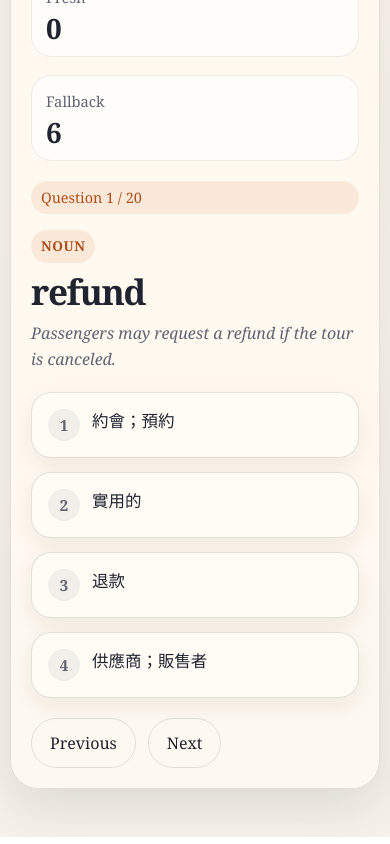
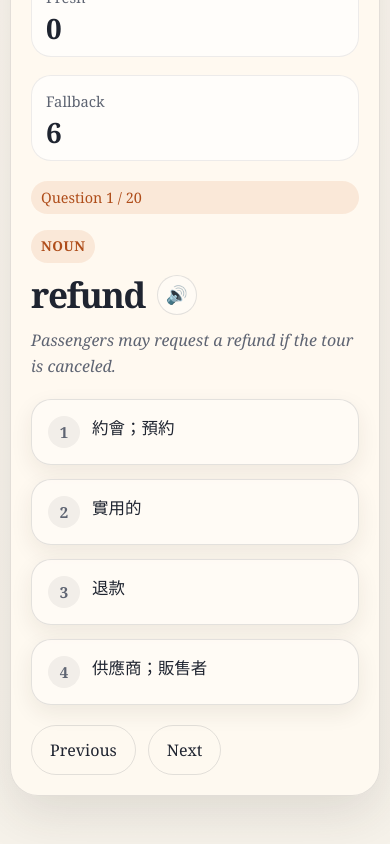
Before and after one commit to zzack2100/Toeic_vocabulary_quiz_for_me, a Vue app: page /quiz/daily in a window 390 px wide. Shown: the part 849-1693 px from the top of the page. Built offline with nearby package versions, Linux system fonts and the light colour scheme; no server answers; what vue3-google-login would draw is missing.

Commit message:
feat: add speaker button for word pronunciation on quiz card
- Add speakWord() using window.speechSynthesis with en-US locale
- Place speaker icon button next to the word prompt in a flex row
- Responsive styling with hover/active states

```diff
--- a/src/components/quiz/QuizQuestionCard.vue
+++ b/src/components/quiz/QuizQuestionCard.vue
@@ -90,6 +90,15 @@ function getOptionStateIcon(option: string) {
 
   return ''
 }
+
+function speakWord() {
+  if (!window.speechSynthesis) return
+  window.speechSynthesis.cancel()
+  const utterance = new SpeechSynthesisUtterance(props.question.prompt)
+  utterance.lang = 'en-US'
+  utterance.rate = 0.9
+  window.speechSynthesis.speak(utterance)
+}
 </script>
 
 <template>
@@ -101,7 +110,15 @@ function getOptionStateIcon(option: string) {
           <span v-if="partOfSpeech" class="question-card__part-of-speech">{{ partOfSpeech }}</span>
           <p v-if="definition" class="question-card__definition">{{ definition }}</p>
         </div>
-        <span class="question-card__word">{{ question.prompt }}</span>
+        <div class="question-card__word-row">
+          <span class="question-card__word">{{ question.prompt }}</span>
+          <button
+            type="button"
+            class="speak-btn"
+            aria-label="Listen to pronunciation"
+            @click="speakWord"
+          >🔊</button>
+        </div>
         <p v-if="exampleSentence" class="question-card__example">{{ exampleSentence }}</p>
       </div>
     </div>
@@ -183,6 +200,43 @@ function getOptionStateIcon(option: string) {
   font-weight: 700;
   line-height: 0.94;
   letter-spacing: -0.04em;
+}
+
+.question-card__word-row {
+  display: flex;
+  align-items: center;
+  gap: 12px;
+  flex-wrap: wrap;
+}
+
+.speak-btn {
+  display: inline-flex;
+  align-items: center;
+  justify-content: center;
+  width: 40px;
+  height: 40px;
+  padding: 0;
+  border: 1px solid var(--border);
+  border-radius: 999px;
+  background: var(--surface);
+  color: var(--text-muted);
+  font-size: 1.1rem;
+  cursor: pointer;
+  flex-shrink: 0;
+  transition:
+    background-color var(--transition-speed-fast) ease,
+    border-color var(--transition-speed-fast) ease,
+    transform var(--transition-speed-fast) ease;
+}
+
+.speak-btn:hover {
+  background: var(--surface-hover);
+  border-color: var(--accent);
+  transform: scale(1.1);
+}
+
+.speak-btn:active {
+  transform: scale(0.95);
 }
 
 .question-card__example {
```
